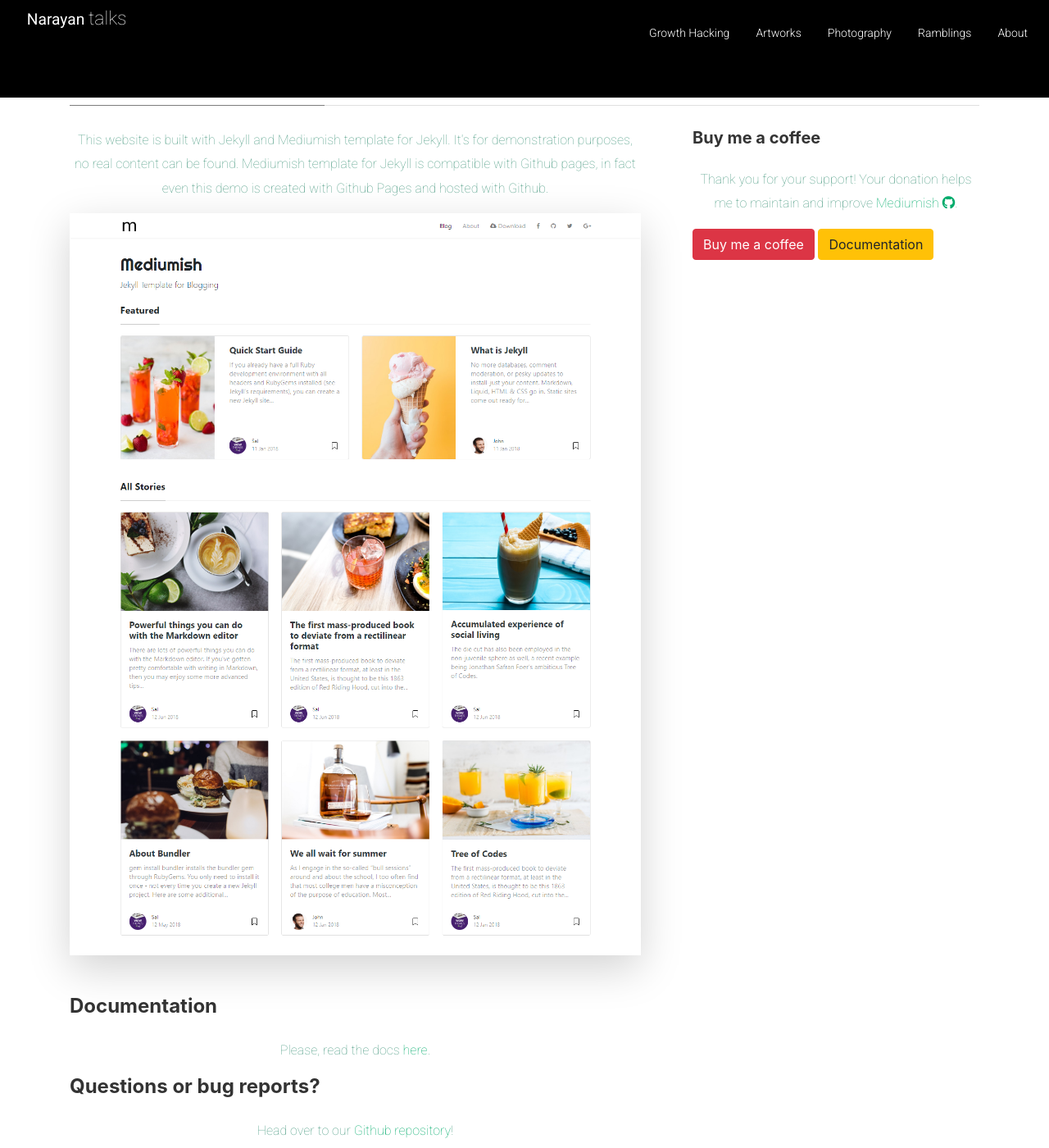
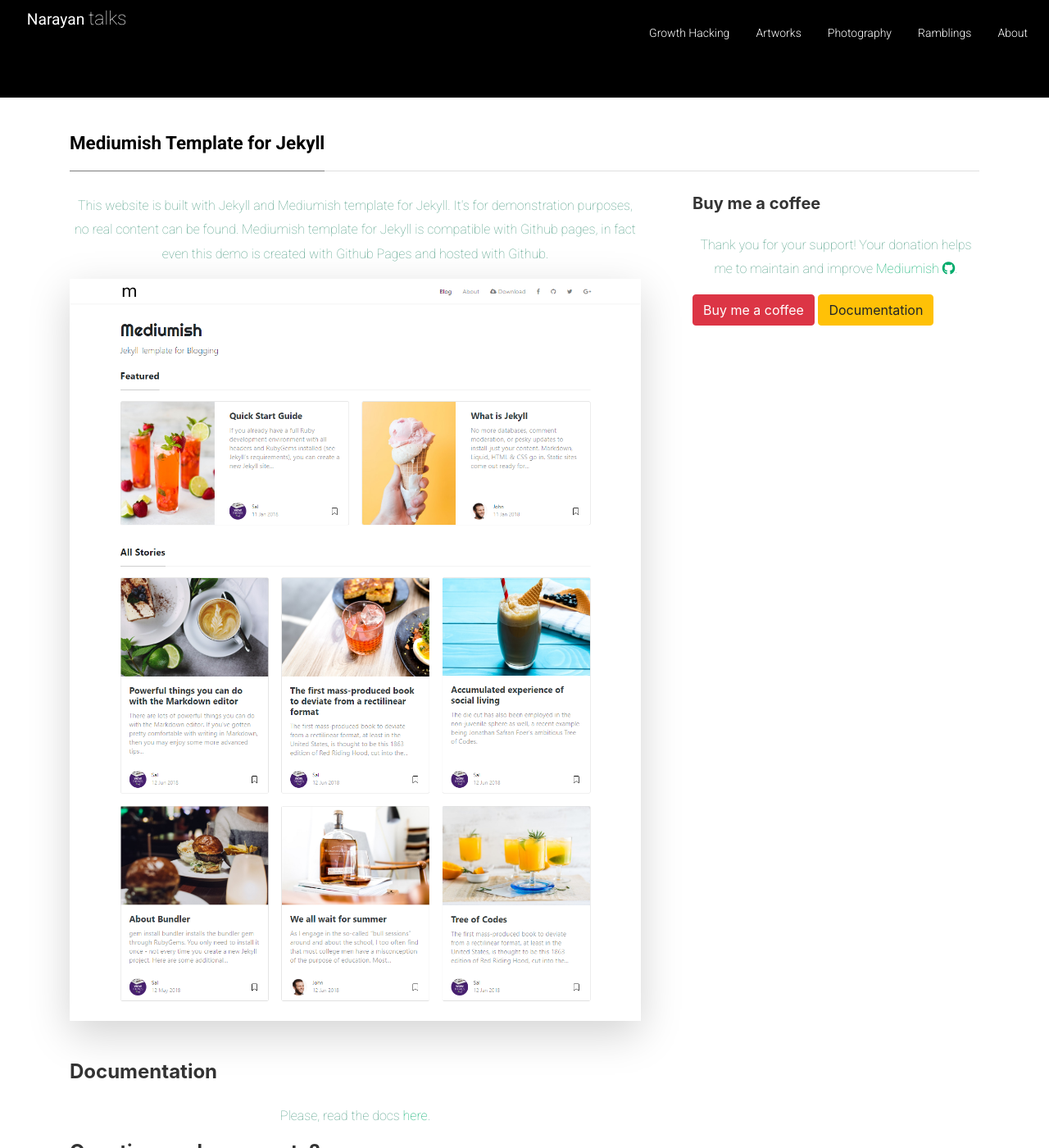
Before and after one commit to narayanan25/my-blog, a Jekyll site: the page built from _pages/about.md, in a window 1280 px wide and 1400 px high. Shown: the whole window at 82% size. Built offline with Jekyll 4.4.1, drawn with Linux system fonts in a browser that asks for light colours; nearby versions of some CDN libraries; comment, search, counter and statistics services are not loaded.

Commit message:
Update screen.css

```diff
--- a/assets/css/screen.css
+++ b/assets/css/screen.css
@@ -177,7 +177,7 @@ h3 {
  .site-content {
      min-height: 60vh;
      padding-top: 1.5rem;
-     margin-top: 57px;
+     margin-top: 137px;
      transition: all 0.4s;
 }
  section {
```
